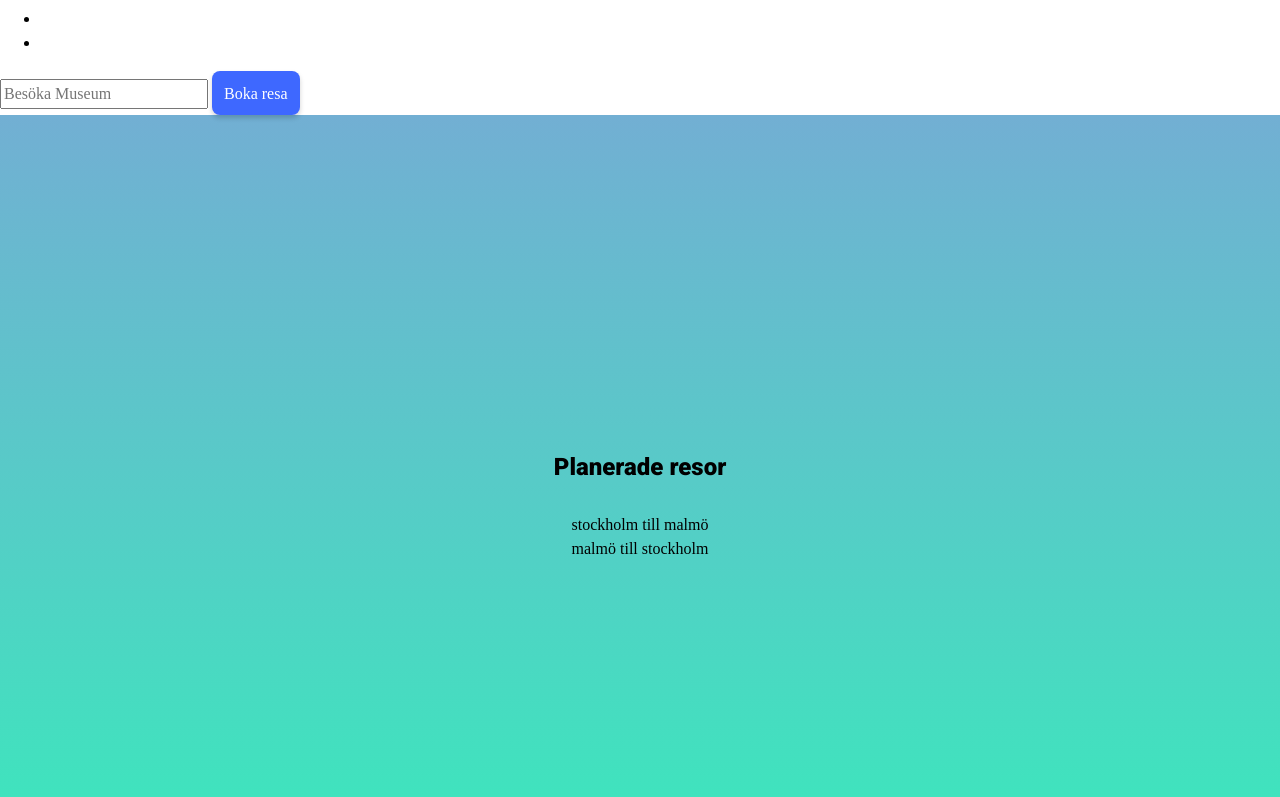
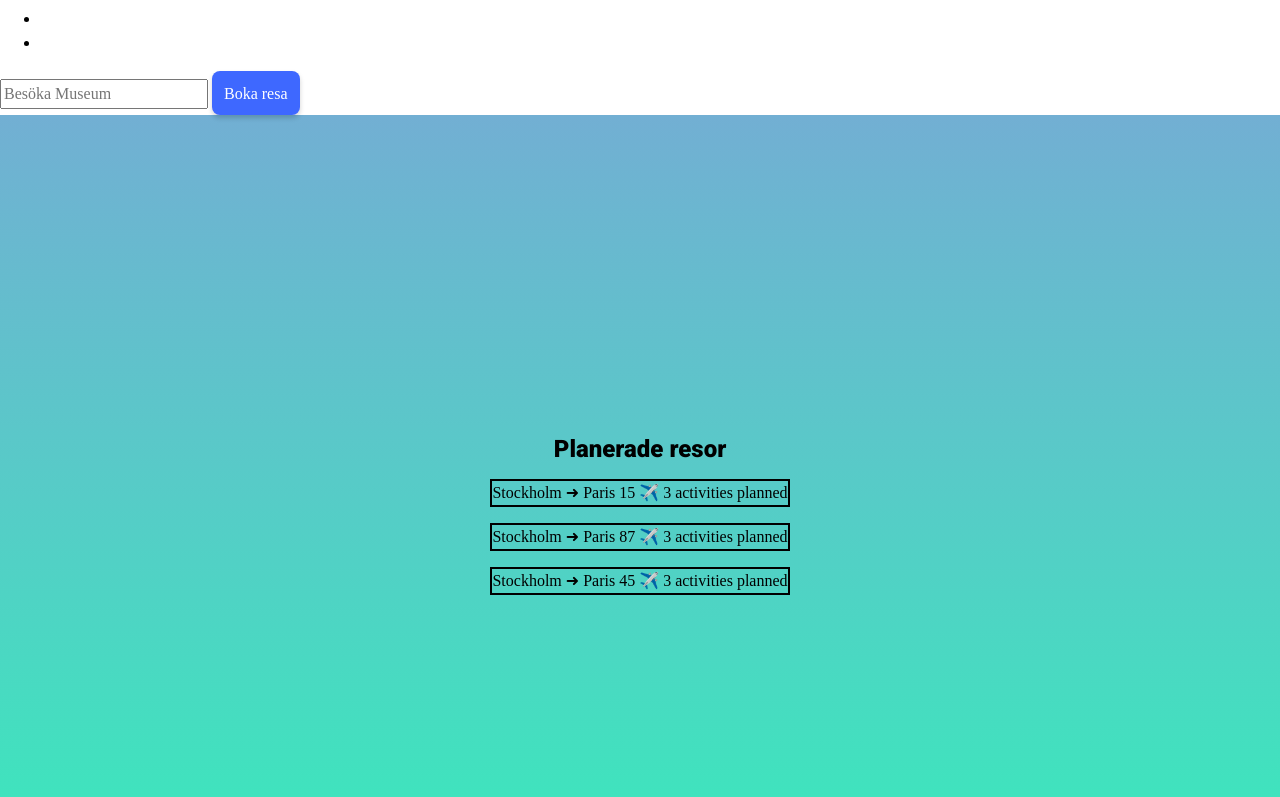
Before and after one commit to K3mp3/JS-gruppuppgift, a website with bundled scripts: page index.html in a window 1280 px wide. Shown: the part 3379-4176 px from the top of the page. Built offline with nearby package versions, Linux system fonts and the light colour scheme.

Commit message:
[Add] travelPlans.js script and integrate travel plans functionality

```diff
--- a/index.html
+++ b/index.html
@@ -7,6 +7,7 @@
     <link rel="stylesheet" href="./styling/style.css" />
 
     <script src="scripts/globalVariables.js" defer></script>
+    <script src="scripts/travelPlans.js" defer></script>
     <script src="script.js" type="module" defer></script>
 
     <title>Reseplanerare</title>
@@ -87,11 +88,12 @@
       </section>
       <section class="landing-page">
         <h1>Planerade resor</h1>
-        <ul class="travelPlans">
+        <div id="travelList" class="travel-plans"></div>
+        <!-- <ul class="travelPlans">
           <li class="travelPlansListItem">stockholm till malmö</li>
           <li class="travelPlansListItem">malmö till stockholm</li>
 
-        </ul>
+        </ul> -->
       </section>
     </main>
   </body>
--- a/script.js
+++ b/script.js
@@ -10,6 +10,11 @@ function init() {
 
   let formTo = document.querySelector("#formTo");
   formTo.addEventListener("submit", submitTravelTo);
+
+  addTravelPlan();
+  addTravelPlan();
+  addTravelPlan();
+  displayTravelPlans();
 }
 
 init();
--- a/scripts/travelPlans.js
+++ b/scripts/travelPlans.js
@@ -1,11 +1,18 @@
+function addTravelPlan() {
+  //   const newPlan = {
+  //     travelTo: travelTo,
+  //     travelFrom: travelFrom,
+  //     travelDate: travelDate,
+  //     travelTransport: travelTransport,
+  //     bucketList: [...bucketList],
+  //   };
 
-function addTravelPlan() {
   const newPlan = {
-        travelTo: travelTo,
-        travelFrom: travelFrom,
-        travelDate: travelDate,
-        travelTransport: travelTransport,
-        bucketList: [...bucketList],
+    travelTo: `Paris ${Math.floor(Math.random() * 100)}`,
+    travelFrom: "Stockholm",
+    travelDate: "2022-12-24",
+    travelTransport: `Plane`,
+    bucketList: ["Eiffel Tower", "Louvre Museum", "Notre-Dame Cathedral"],
   };
 
   travelPlans.push(newPlan);
@@ -13,7 +20,7 @@ function addTravelPlan() {
   // Calls a function that resets form fields or variables
   // to their default values after adding the plan
   resetVariables();
-        displayTravelPlans();
+  //   displayTravelPlans();
 }
 
 // function to let the user start over with a new travel plan.
@@ -28,13 +35,13 @@ function resetVariables() {
     travelFrom: "",
     travelDate: "",
     travelTransport: "",
-        bucketList: []
+    bucketList: [],
   };
 }
 
 function deleteTravelPlan(planId) {
-    if (confirm('Är du säker att du vill radera den här resan?')) {
-        travelPlans = travelPlans.filter(plan => plan.id !== planId);
+  if (confirm("Är du säker att du vill radera den här resan?")) {
+    travelPlans = travelPlans.filter((plan) => plan.id !== planId);
     displayTravelPlans();
   }
 }
@@ -43,19 +50,19 @@ function toggleDetails(planId) {
   const detailsSection = document.querySelector(`#details-${planId}`);
   if (detailsSection) {
     detailsSection.style.display =
-            detailsSection.style.display === 'none' ? 'block' : 'none';
+      detailsSection.style.display === "none" ? "block" : "none";
   }
 }
 
 function displayTravelPlans() {
-    const travelList = document.getElementById('travelList');
+  const travelList = document.getElementById("travelList");
   if (!travelList) return;
 
-    travelList.innerHTML = '';
+  travelList.innerHTML = "";
 
-    travelPlans.forEach(plan => {
-        const listItem = document.createElement('div');
-        listItem.className = 'travel-plan';
+  travelPlans.forEach((plan) => {
+    const listItem = document.createElement("div");
+    listItem.className = "travel-plan";
 
     listItem.innerHTML = `
             <div class="travel-summary" onclick="toggleDetails(${plan.id})">
@@ -63,11 +70,15 @@ function displayTravelPlans() {
                 <span>${getTransportIcon(plan.travelTransport)}</span>
                 <span>${plan.bucketList.length} activities planned</span>
             </div>
-            <div id="details-${plan.id}" class="travel-details" style="display: none">
+            <div id="details-${
+              plan.id
+            }" class="travel-details" style="display: none">
                 <p>Date: ${plan.travelDate}</p>
                 <h4>Planned Activities:</h4>
                 <ul>
-                    ${plan.bucketList.map(item => `<li>${item}</li>`).join('')}
+                    ${plan.bucketList
+                      .map((item) => `<li>${item}</li>`)
+                      .join("")}
                 </ul>
                 <button onclick="editPlan(${plan.id})">Edit</button>
                 <button onclick="deleteTravelPlan(${plan.id})">Delete</button>
@@ -80,17 +91,17 @@ function displayTravelPlans() {
 
 function getTransportIcon(transport) {
   const icons = {
-        'plane': '✈️',
-        'train': '🚂',
-        'car': '🚗',
-        'bus': '🚌',
-        'boat': '⛴️'
+    plane: "✈️",
+    train: "🚂",
+    car: "🚗",
+    bus: "🚌",
+    boat: "⛴️",
   };
-    return icons[transport.toLowerCase()] || '🚗';
+  return icons[transport.toLowerCase()] || "🚗";
 }
 
 function editPlan(planId) {
-    const plan = travelPlans.find(p => p.id === planId);
+  const plan = travelPlans.find((p) => p.id === planId);
   if (plan) {
     travelTo = plan.travelTo;
     travelFrom = plan.travelFrom;
@@ -98,12 +109,12 @@ function editPlan(planId) {
     travelTransport = plan.travelTransport;
     bucketList = [...plan.bucketList];
 
-        travelPlans = travelPlans.filter(p => p.id !== planId);
+    travelPlans = travelPlans.filter((p) => p.id !== planId);
 
-        window.location.href = 'edit-trip.html';
+    window.location.href = "edit-trip.html";
   }
 }
 
-document.addEventListener('DOMContentLoaded', () => {
-    displayTravelPlans();
-});
+// document.addEventListener("DOMContentLoaded", () => {
+//   displayTravelPlans();
+// });
--- a/styling/components/_travelPlans.scss
+++ b/styling/components/_travelPlans.scss
@@ -1,14 +1,12 @@
-.travelPlans{
+.travel-plans {
   display: flex;
   align-items: center;
   justify-content: center;
   flex-direction: column;
   gap: 16px;
-    height:40px;
-
 }
 
-  .travelPlansListItem {
+.travel-summary {
   border: solid 2px #000;
 }
 
```
Also changed, not shown: styling/style.css, styling/style.scss (line endings or trailing spaces). Lines whose indentation alone changed are shown as unchanged.
